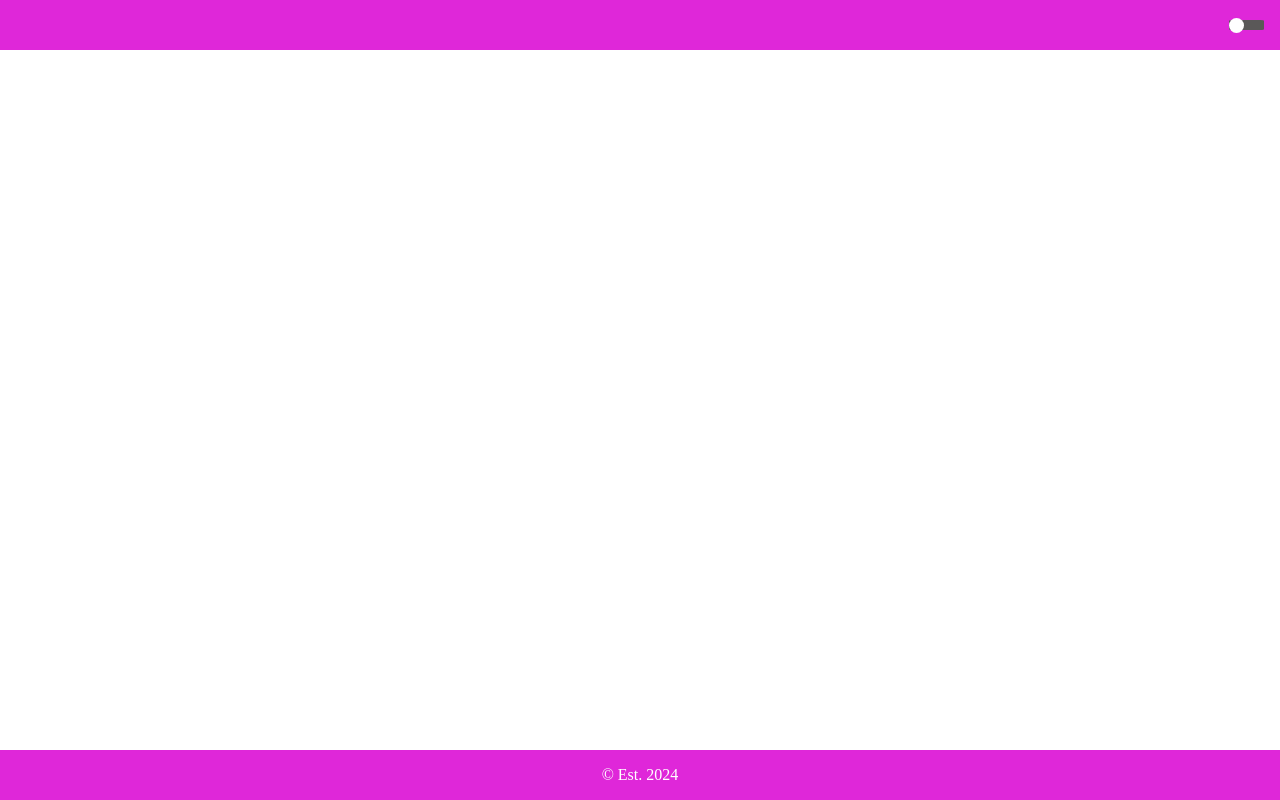
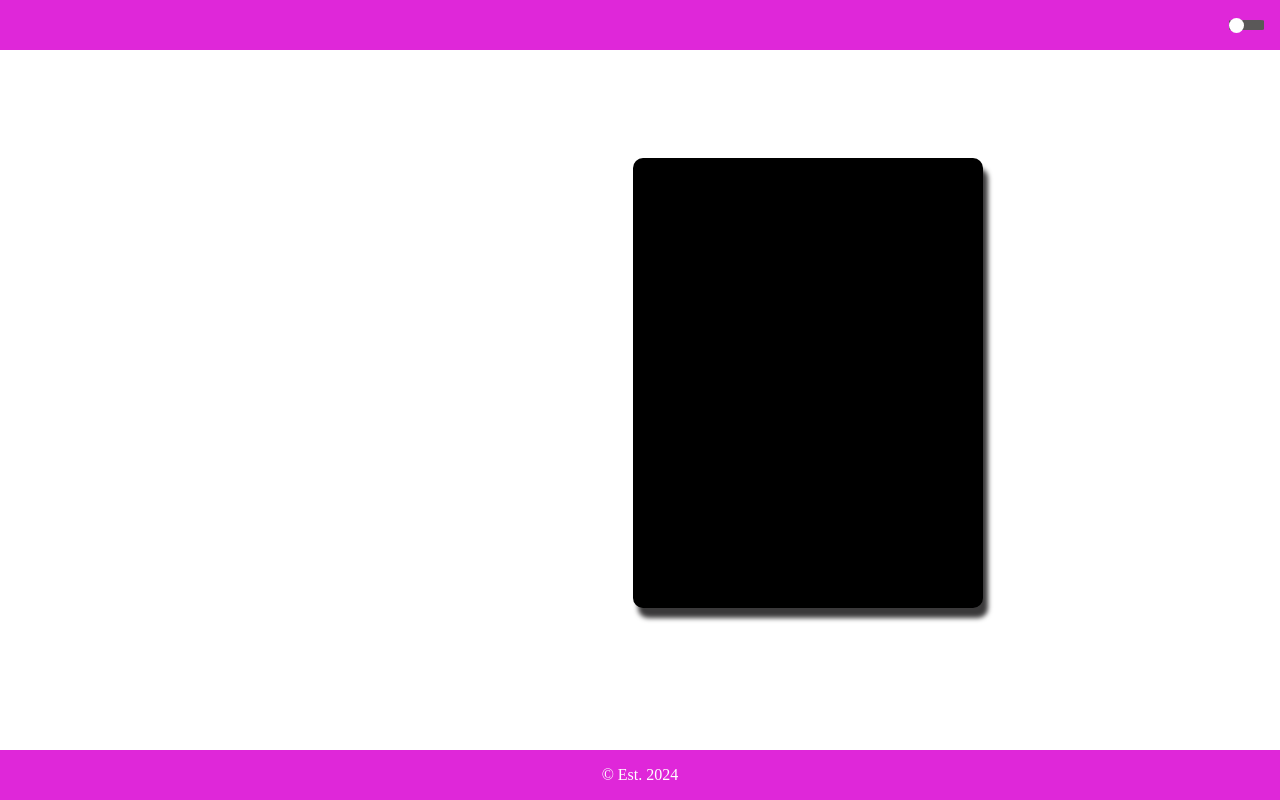
Before and after one commit to Ayanda2002/Responsive-Profile-Card, a plain HTML site: page index.html in a window 1280 px wide. Drawn offline with Linux system fonts and the light colour scheme.

Commit message:
Profile card structure

```diff
--- a/css/style.css
+++ b/css/style.css
@@ -32,7 +32,6 @@ body.dark{
 
 .slider:hover{
     transform: scale(1.2,1.2);
-    transition-duration: 0.3s;
 }
 
 .thumb{
@@ -46,6 +45,23 @@ body.dark{
     transition: left 0.3s ease;
 }
 
+.profile_card{
+    height: 450px;
+    width: 350px;
+    border-radius: 10px;
+    background-color: black;
+    position: relative;
+    top: 150px;
+    left: 625px;
+    box-shadow: 5px 10px 5px rgb(58, 57, 58);
+    transition: transform 0.3s ease, box-shadow 0.3s ease;
+}
+
+.profile_card:hover{
+    transform: scale(1.1,1.1);
+    box-shadow: 5px 10px 5px rgb(223, 39, 217);
+}
+
 .footer{
     background-color: rgb(223, 39, 217);
     height: 50px;
--- a/index.html
+++ b/index.html
@@ -16,6 +16,9 @@
                 <div class="thumb"></div>
             </div>
         </div>
+        <div class="profile_card">
+
+        </div>
     </header>
     <main>
 
```
